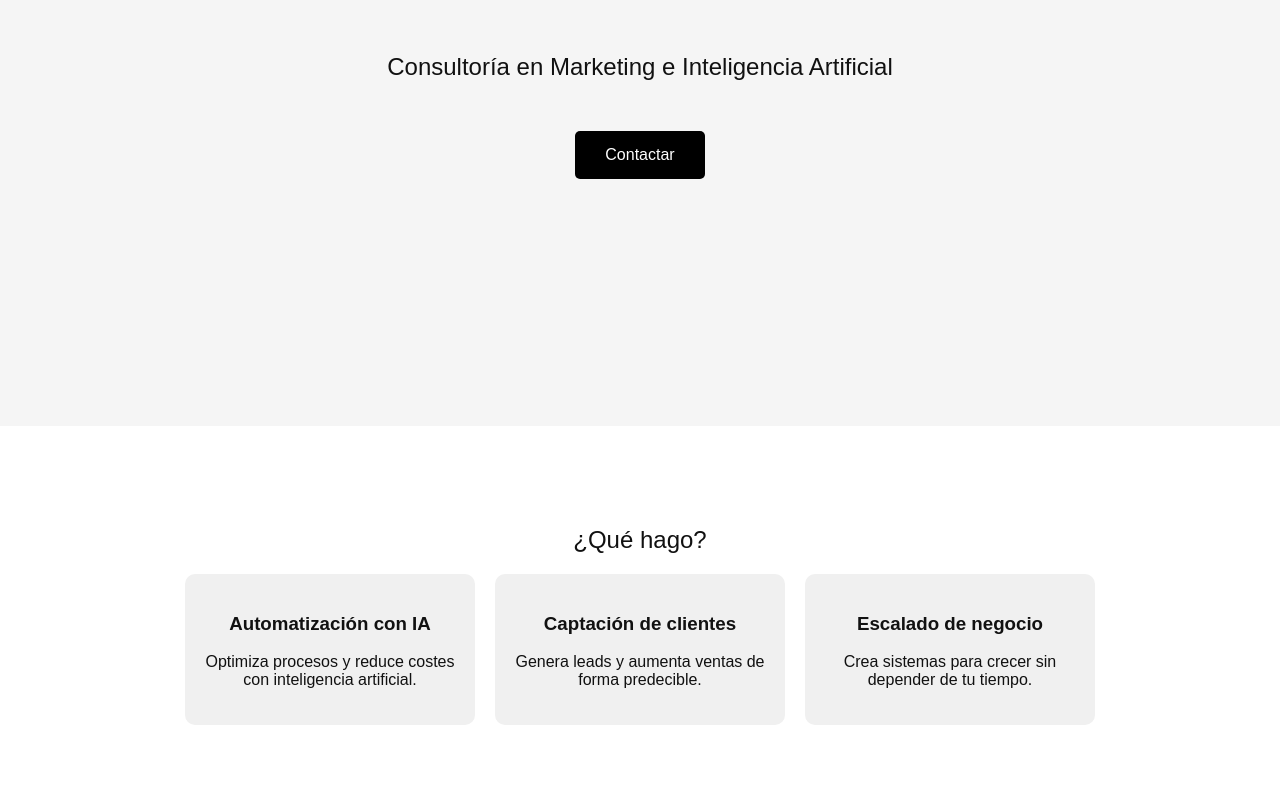
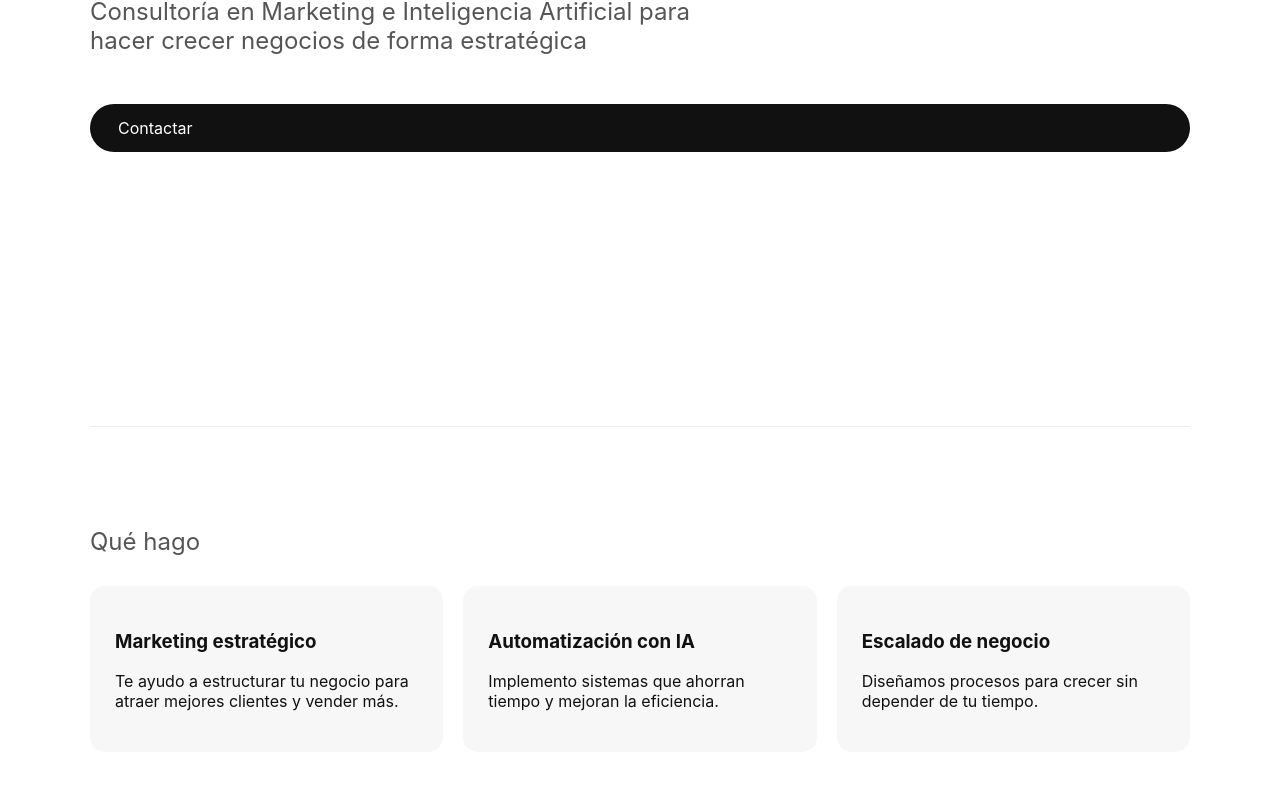
Before and after one commit to 19fernandocevallos-cpu/syonco.com, a plain HTML site: page index.html in a window 1280 px wide. Shown: the part 374-1180 px from the top of the page. Drawn offline with Linux system fonts and the light colour scheme.

Commit message:
Update index.html

```diff
--- a/index.html
+++ b/index.html
@@ -3,110 +3,119 @@
 <head>
 <meta charset="UTF-8">
 <meta name="viewport" content="width=device-width, initial-scale=1.0">
-<title>SyonCo | Consultoría en IA y Marketing</title>
+<title>SyonCo</title>
 
 <style>
 body {
     margin: 0;
-    font-family: Arial, sans-serif;
-    background: #f5f5f5;
+    font-family: -apple-system, BlinkMacSystemFont, sans-serif;
+    background: #ffffff;
     color: #111;
 }
 
+.container {
+    max-width: 1100px;
+    margin: auto;
+    padding: 40px 20px;
+}
+
 .hero {
-    height: 100vh;
+    height: 90vh;
     display: flex;
-    align-items: center;
+    flex-direction: column;
     justify-content: center;
-    flex-direction: column;
-    text-align: center;
 }
 
 h1 {
     font-size: 64px;
+    margin: 0;
+    letter-spacing: -1px;
 }
 
 h2 {
-    font-size: 24px;
     font-weight: 400;
+    color: #555;
+    max-width: 600px;
 }
 
 .btn {
     margin-top: 30px;
-    padding: 15px 30px;
-    background: black;
+    display: inline-block;
+    padding: 14px 28px;
+    background: #111;
     color: white;
+    border-radius: 30px;
     text-decoration: none;
-    border-radius: 5px;
 }
 
 .section {
-    padding: 80px 20px;
-    background: white;
-    text-align: center;
+    padding: 80px 0;
+    border-top: 1px solid #eee;
 }
 
 .cards {
     display: flex;
-    justify-content: center;
     gap: 20px;
     flex-wrap: wrap;
+    margin-top: 30px;
 }
 
 .card {
-    background: #f0f0f0;
-    padding: 20px;
-    border-radius: 10px;
-    width: 250px;
+    flex: 1;
+    min-width: 250px;
+    background: #f7f7f7;
+    padding: 25px;
+    border-radius: 15px;
 }
 
 .footer {
-    background: #111;
-    color: white;
+    padding: 40px;
     text-align: center;
-    padding: 40px;
+    border-top: 1px solid #eee;
+    color: #777;
 }
 </style>
 </head>
 
-<body>
+<body id="top">
 
-<div class="hero">
+<div class="container hero">
     <h1>SyonCo</h1>
-    <h2>Consultoría en Marketing e Inteligencia Artificial</h2>
+    <h2>Consultoría en Marketing e Inteligencia Artificial para hacer crecer negocios de forma estratégica</h2>
+
     <a class="btn" href="https://www.linkedin.com/in/fernando-cevallos-vega-38296419a/" target="_blank">
         Contactar
     </a>
 </div>
 
-<div class="section">
-    <h2>¿Qué hago?</h2>
+<div class="container section">
+    <h2>Qué hago</h2>
 
     <div class="cards">
         <div class="card">
-            <h3>Automatización con IA</h3>
-            <p>Optimiza procesos y reduce costes con inteligencia artificial.</p>
+            <h3>Marketing estratégico</h3>
+            <p>Te ayudo a estructurar tu negocio para atraer mejores clientes y vender más.</p>
         </div>
 
         <div class="card">
-            <h3>Captación de clientes</h3>
-            <p>Genera leads y aumenta ventas de forma predecible.</p>
+            <h3>Automatización con IA</h3>
+            <p>Implemento sistemas que ahorran tiempo y mejoran la eficiencia.</p>
         </div>
 
         <div class="card">
             <h3>Escalado de negocio</h3>
-            <p>Crea sistemas para crecer sin depender de tu tiempo.</p>
+            <p>Diseñamos procesos para crecer sin depender de tu tiempo.</p>
         </div>
     </div>
 </div>
 
-<div class="section">
+<div class="container section">
     <h2>Sobre mí</h2>
-    <p>Consultor especializado en marketing e inteligencia artificial, ayudando a empresas a escalar con sistemas automatizados.</p>
+    <p>Soy consultor en marketing e inteligencia artificial, enfocado en ayudar a negocios a crecer con sistemas claros, eficientes y orientados a resultados.</p>
 </div>
 
 <div class="footer">
-    <p>© 2026 SyonCo</p>
+    © 2026 SyonCo
 </div>
 
 </body>
```
